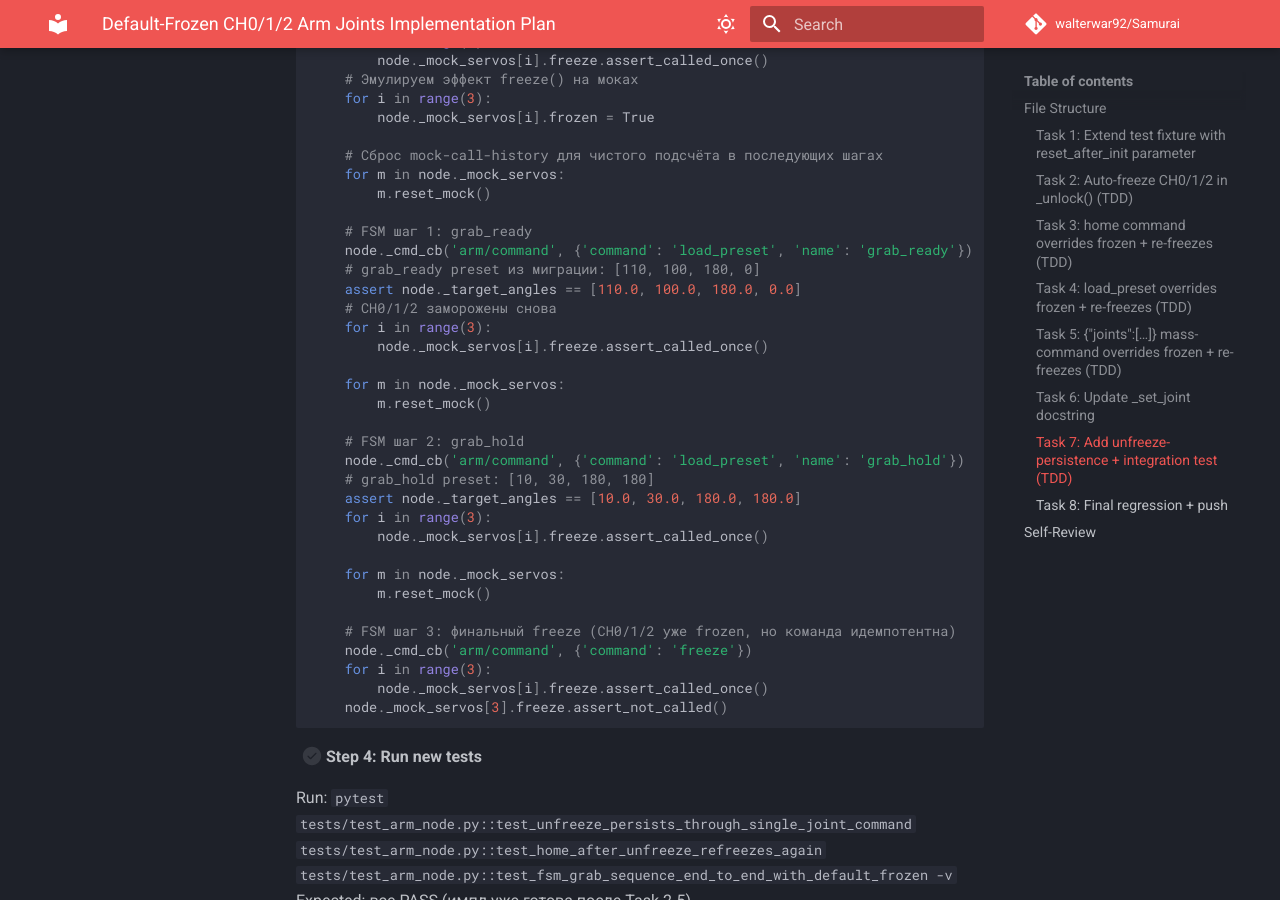
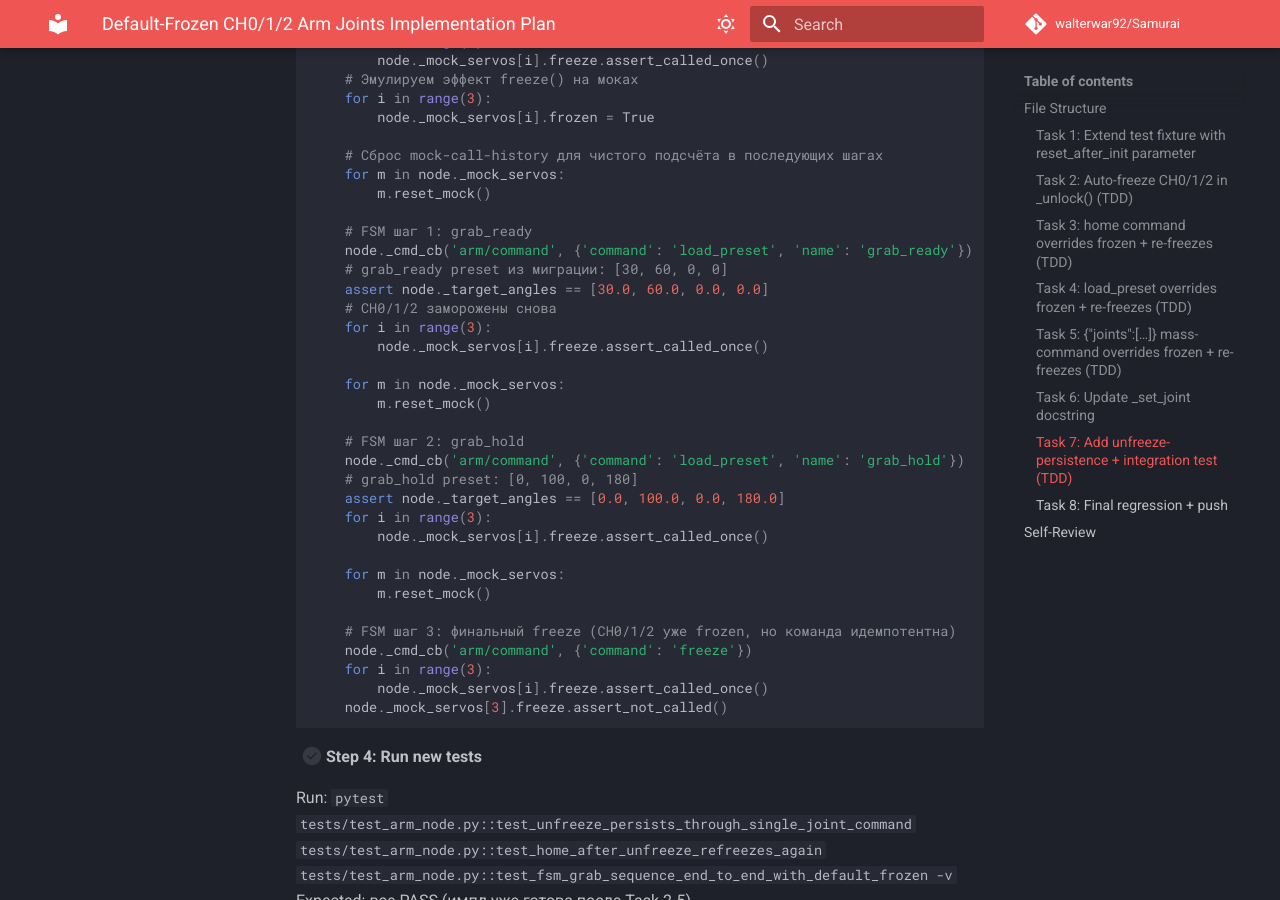
Before and after one commit to walterwar92/Samurai, an MkDocs documentation site: the page built from docs/superpowers/plans/2026-05-19-default-frozen-arm-ch012.md, in a window 1280 px wide and 900 px high, scrolled down 13704 px. Built offline with MkDocs 1.6.1 and Material for MkDocs 9.7.7, drawn with Linux system fonts in a browser that asks for light colours; comment, search, counter and statistics services are not loaded.

Commit message:
docs(plan): sync Task 7 preset values with new defaults

```diff
--- a/docs/superpowers/plans/2026-05-19-default-frozen-arm-ch012.md
+++ b/docs/superpowers/plans/2026-05-19-default-frozen-arm-ch012.md
@@ -690,8 +690,8 @@ def test_fsm_grab_sequence_end_to_end_with_default_frozen(arm_node_factory):
 
     # FSM шаг 1: grab_ready
     node._cmd_cb('arm/command', {'command': 'load_preset', 'name': 'grab_ready'})
-    # grab_ready preset из миграции: [110, 100, 180, 0]
-    assert node._target_angles == [110.0, 100.0, 180.0, 0.0]
+    # grab_ready preset из миграции: [30, 60, 0, 0]
+    assert node._target_angles == [30.0, 60.0, 0.0, 0.0]
     # CH0/1/2 заморожены снова
     for i in range(3):
         node._mock_servos[i].freeze.assert_called_once()
@@ -701,8 +701,8 @@ def test_fsm_grab_sequence_end_to_end_with_default_frozen(arm_node_factory):
 
     # FSM шаг 2: grab_hold
     node._cmd_cb('arm/command', {'command': 'load_preset', 'name': 'grab_hold'})
-    # grab_hold preset: [10, 30, 180, 180]
-    assert node._target_angles == [10.0, 30.0, 180.0, 180.0]
+    # grab_hold preset: [0, 100, 0, 180]
+    assert node._target_angles == [0.0, 100.0, 0.0, 180.0]
     for i in range(3):
         node._mock_servos[i].freeze.assert_called_once()
 
```
